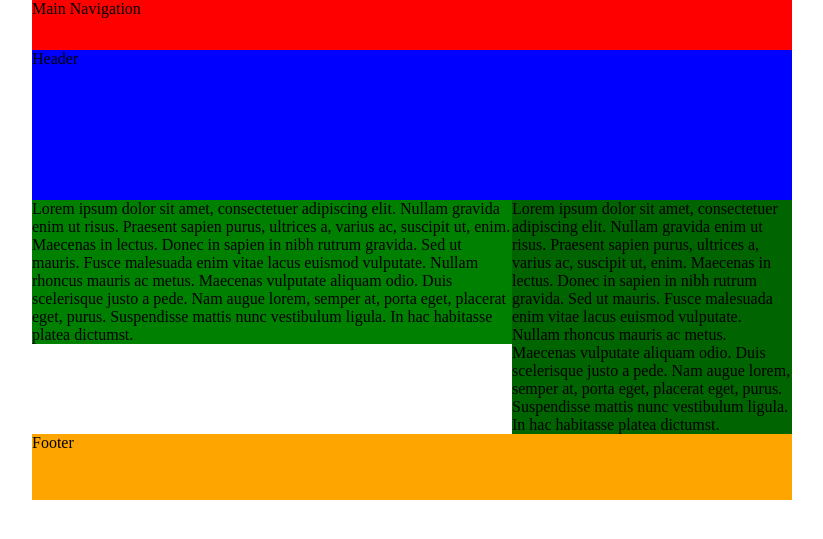
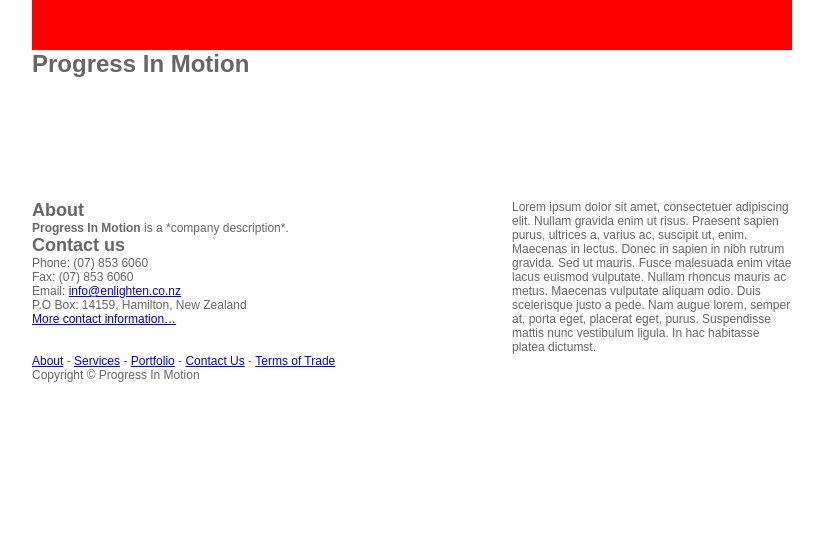
Before and after one commit to PimV/LayoutTest, a PHP site: page / in a window 1280 px wide. Shown: the top 539 px of the page, without its empty margins (228-1051 px from the left). Run offline with PHP 8.4, Linux system fonts and the light colour scheme.

Commit message:
al een heel eind jonge!

```diff
--- a/css/style.css
+++ b/css/style.css
@@ -22,27 +22,45 @@ html, body {
 }
 
 #header {
-    background: blue;
     height: 150px;
 }
 
 #sidebar-a {
     float: right;
     width: 280px;
-    background: darkgreen;
 }
 
 #content {
     margin-right: 280px;
-    background: green;
+}
+
+#content h2 {
+    margin: 0;
+    padding: 0;
+}
+
+#content p {
+    margin: 0;
+    padding: 0;
 }
 
 #footer {
     clear: both;
-    background: orange;
     height: 66px;
+}
+
+body {
+    font-family: Arial, Helvetica, Verdana, Sans-serif;
+    font-size: 12px;
+    color: #666666;
+    background: #ffffff;
 }
 
 .hidden {
     display: none;
 }
+
+h1 {
+    margin: 0;
+    paddding: 0;
+}
--- a/index.php
+++ b/index.php
@@ -7,8 +7,17 @@
     </head>
     <body>
         <div id="page-container">
-            <div id="main-nav"> Main Navigation </div>
-            <div id="header"> Header </div>
+            <div id="main-nav">
+                <ul class="hidden">
+                    <li id="about"><a href="#">About<a/></li>
+                    <li id="services"><a href="#">Services<a/></li>
+                    <li id="portfolio"><a href="#">Porftolio<a/></li>
+                    <li id="contact"><a href="#">Contact<a/></li>
+                </ul>
+            </div>
+            <div id="header">
+                <h1> Progress In Motion </h1>
+            </div>
             <div id="sidebar-a">
                 Lorem ipsum dolor sit amet, consectetuer adipiscing elit. Nullam gravida enim ut risus.
                 Praesent sapien purus, ultrices a, varius ac, suscipit ut, enim. Maecenas in lectus.
@@ -18,14 +27,26 @@
                 purus. Suspendisse mattis nunc vestibulum ligula. In hac habitasse platea dictumst.
             </div>
             <div id="content">
-                Lorem ipsum dolor sit amet, consectetuer adipiscing elit. Nullam gravida enim ut risus.
-                Praesent sapien purus, ultrices a, varius ac, suscipit ut, enim. Maecenas in lectus.
-                Donec in sapien in nibh rutrum gravida. Sed ut mauris. Fusce malesuada enim vitae lacus
-                euismod vulputate. Nullam rhoncus mauris ac metus. Maecenas vulputate aliquam odio.
-                Duis scelerisque justo a pede. Nam augue lorem, semper at, porta eget, placerat eget,
-                purus. Suspendisse mattis nunc vestibulum ligula. In hac habitasse platea dictumst.
+                <h2>About</h2>
+                <p><strong>Progress In Motion</strong> is a *company description*.</p>
+                <h2>Contact us</h2>
+                <p>Phone:   (07) 853 6060<br />
+                    Fax:     (07) 853 6060<br />
+                    Email:   <a href="mailto:info@enlighten.co.nz">info@enlighten.co.nz</a><br />
+                    P.O Box: 14159, Hamilton, New Zealand</p>
+                <p><a href="#">More contact information…</a></p>
+
             </div>
-            <div id="footer"> Footer </div>
+            <div id="footer">
+                <div id="altnav">
+                    <a href="#">About</a> -
+                    <a href="#">Services</a> -
+                    <a href="#">Portfolio</a> -
+                    <a href="#">Contact Us</a> -
+                    <a href="#">Terms of Trade</a>
+                </div>
+                Copyright © Progress In Motion
+            </div>
         </div>
     </body>
 </html>
```
